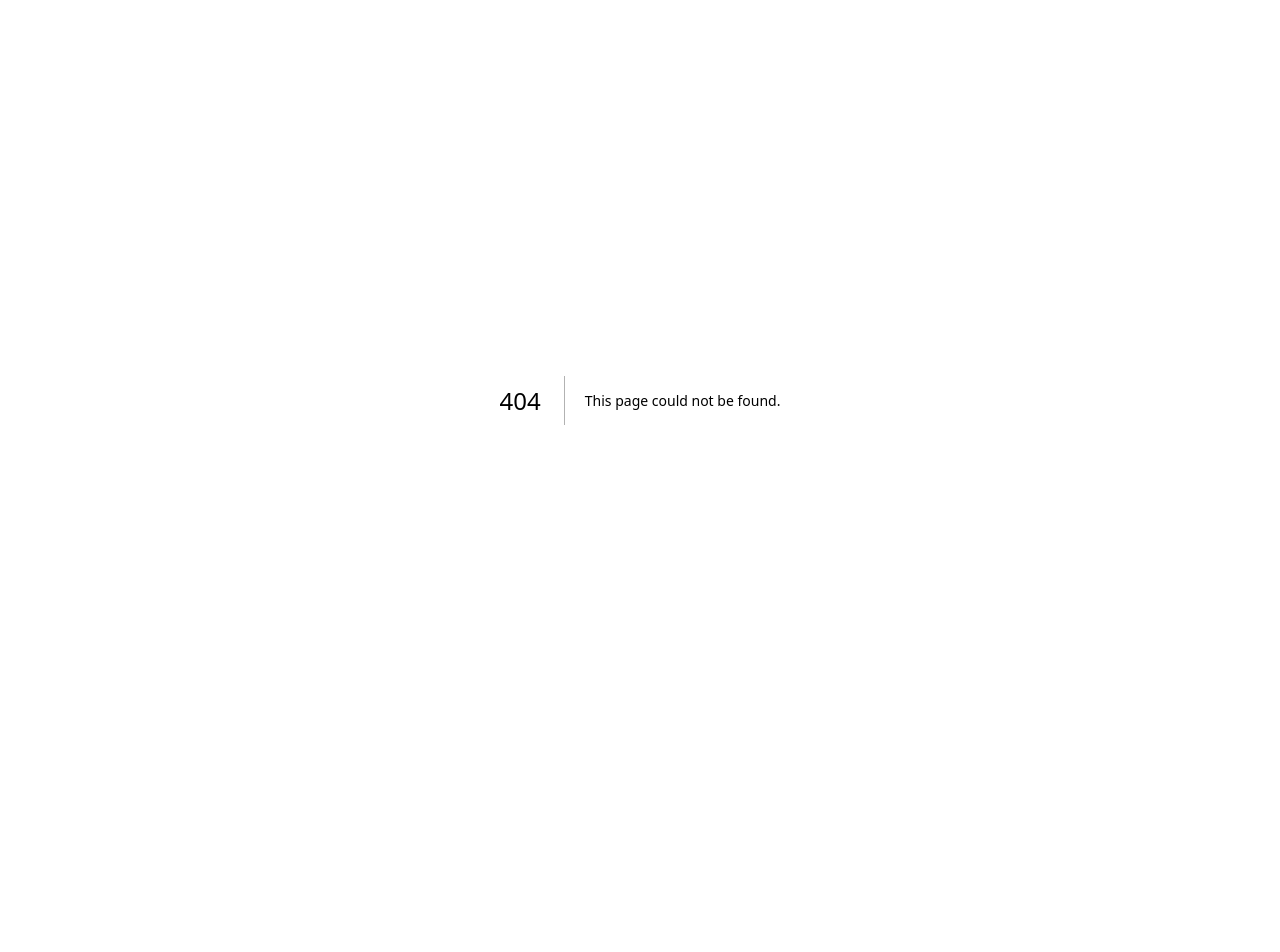
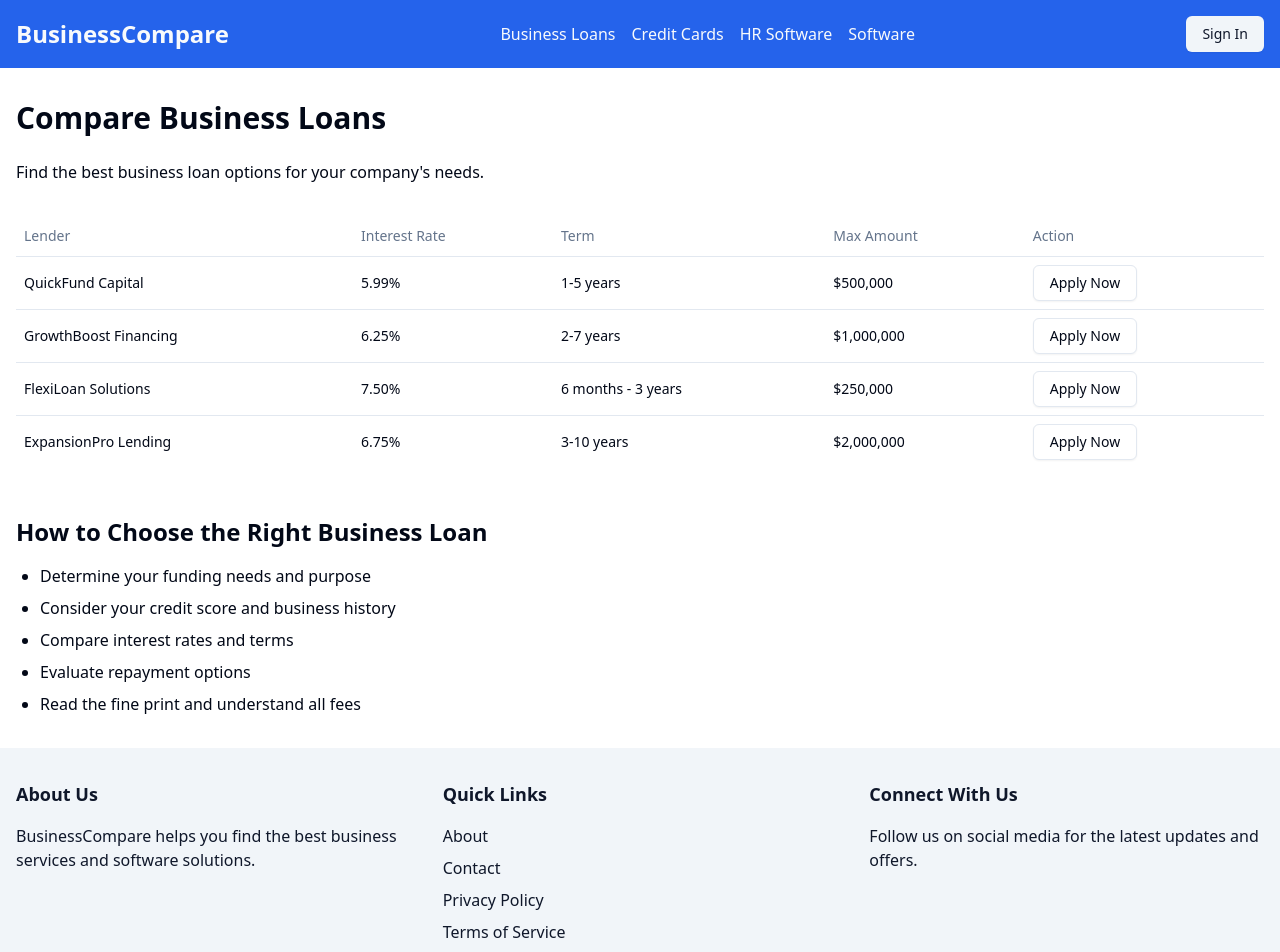
Before and after one commit to ewinney/Compare, a Next.js app: page /loans in a window 1280 px wide. Before the commit this address had no page. Shown: the top 952 px of the page. Before the commit the page ends 800 px from the top, so only its background shows below. Built offline with nearby package versions, Linux system fonts and the light colour scheme.

Commit message:
SOFTGEN MAGIC

```diff
--- /dev/null
+++ b/src/components/Footer.jsx
@@ -0,0 +1,33 @@
+import Link from 'next/link';
+
+export default function Footer() {
+  return (
+    <footer className="bg-secondary text-secondary-foreground">
+      <div className="container mx-auto px-4 py-8">
+        <div className="grid grid-cols-1 md:grid-cols-3 gap-8">
+          <div>
+            <h3 className="text-lg font-semibold mb-4">About Us</h3>
+            <p>BusinessCompare helps you find the best business services and software solutions.</p>
+          </div>
+          <div>
+            <h3 className="text-lg font-semibold mb-4">Quick Links</h3>
+            <ul className="space-y-2">
+              <li><Link href="/about" className="hover:underline">About</Link></li>
+              <li><Link href="/contact" className="hover:underline">Contact</Link></li>
+              <li><Link href="/privacy" className="hover:underline">Privacy Policy</Link></li>
+              <li><Link href="/terms" className="hover:underline">Terms of Service</Link></li>
+            </ul>
+          </div>
+          <div>
+            <h3 className="text-lg font-semibold mb-4">Connect With Us</h3>
+            <p>Follow us on social media for the latest updates and offers.</p>
+            {/* Add social media icons here */}
+          </div>
+        </div>
+        <div className="mt-8 text-center">
+          <p>&copy; 2024 BusinessCompare. All rights reserved.</p>
+        </div>
+      </div>
+    </footer>
+  );
+}
--- /dev/null
+++ b/src/components/Header.jsx
@@ -0,0 +1,25 @@
+import Link from 'next/link';
+import { Button } from '@/components/ui/button';
+
+export default function Header() {
+  return (
+    <header className="bg-primary text-primary-foreground">
+      <div className="container mx-auto px-4 py-4">
+        <div className="flex justify-between items-center">
+          <Link href="/" className="text-2xl font-bold">
+            BusinessCompare
+          </Link>
+          <nav>
+            <ul className="flex space-x-4">
+              <li><Link href="/loans" className="hover:underline">Business Loans</Link></li>
+              <li><Link href="/credit-cards" className="hover:underline">Credit Cards</Link></li>
+              <li><Link href="/hr-software" className="hover:underline">HR Software</Link></li>
+              <li><Link href="/software" className="hover:underline">Software</Link></li>
+            </ul>
+          </nav>
+          <Button variant="secondary">Sign In</Button>
+        </div>
+      </div>
+    </header>
+  );
+}
--- /dev/null
+++ b/src/components/Layout.jsx
@@ -0,0 +1,14 @@
+import Header from './Header';
+import Footer from './Footer';
+
+export default function Layout({ children }) {
+  return (
+    <div className="flex flex-col min-h-screen">
+      <Header />
+      <main className="flex-grow container mx-auto px-4 py-8">
+        {children}
+      </main>
+      <Footer />
+    </div>
+  );
+}
--- a/src/pages/index.js
+++ b/src/pages/index.js
@@ -1,24 +1,44 @@
-import { Button } from "@/components/ui/button"
+import Layout from '@/components/Layout';
+import { Button } from '@/components/ui/button';
+import Link from 'next/link';
 
 export default function Home() {
   return (
-    <div className="flex flex-col items-center justify-center min-h-screen py-2">
-      <main className="flex flex-col items-center justify-center w-full flex-1 px-20 text-center">
-        <h1 className="text-6xl font-bold">
-          Welcome to your App
-        </h1>
+    <Layout>
+      <div className="text-center">
+        <h1 className="text-4xl font-bold mb-6">Compare Business Services and Software</h1>
+        <p className="text-xl mb-8">Find the best solutions for your business needs</p>
 
-        <p className="mt-3 text-2xl">
-          Get started by editing{' '}
-          <code className="p-3 font-mono text-lg bg-gray-100 rounded-md">
-            pages/index.js
-          </code>
-        </p>
+        <div className="grid grid-cols-1 md:grid-cols-2 lg:grid-cols-4 gap-6 mb-12">
+          {['Business Loans', 'Credit Cards', 'HR Software', 'Business Software'].map((category) => (
+            <div key={category} className="bg-card text-card-foreground rounded-lg shadow-md p-6">
+              <h2 className="text-2xl font-semibold mb-4">{category}</h2>
+              <p className="mb-4">Compare top {category.toLowerCase()} options</p>
+              <Link href={`/${category.toLowerCase().replace(' ', '-')}`}>
+                <Button>Compare Now</Button>
+              </Link>
+            </div>
+          ))}
+        </div>
 
-        <div className="flex flex-wrap items-center justify-around max-w-4xl mt-6 sm:w-full">
-          <Button className="mt-4">Hello World</Button>
-        </div>
-      </main>
-    </div>
-  )
+        <section className="mb-12">
+          <h2 className="text-3xl font-bold mb-4">Why Choose BusinessCompare?</h2>
+          <div className="grid grid-cols-1 md:grid-cols-3 gap-6">
+            <div>
+              <h3 className="text-xl font-semibold mb-2">Comprehensive Comparisons</h3>
+              <p>We provide detailed comparisons of various business services and software options.</p>
+            </div>
+            <div>
+              <h3 className="text-xl font-semibold mb-2">Unbiased Reviews</h3>
+              <p>Our expert team offers impartial reviews to help you make informed decisions.</p>
+            </div>
+            <div>
+              <h3 className="text-xl font-semibold mb-2">Time and Money Savings</h3>
+              <p>Save valuable time and resources by finding the best solutions quickly.</p>
+            </div>
+          </div>
+        </section>
+      </div>
+    </Layout>
+  );
 }
--- /dev/null
+++ b/src/pages/loans.js
@@ -0,0 +1,55 @@
+import Layout from '@/components/Layout';
+import { Table, TableBody, TableCell, TableHead, TableHeader, TableRow } from '@/components/ui/table';
+import { Button } from '@/components/ui/button';
+
+const loanOptions = [
+  { name: 'QuickFund Capital', interestRate: '5.99%', term: '1-5 years', maxAmount: '$500,000' },
+  { name: 'GrowthBoost Financing', interestRate: '6.25%', term: '2-7 years', maxAmount: '$1,000,000' },
+  { name: 'FlexiLoan Solutions', interestRate: '7.50%', term: '6 months - 3 years', maxAmount: '$250,000' },
+  { name: 'ExpansionPro Lending', interestRate: '6.75%', term: '3-10 years', maxAmount: '$2,000,000' },
+];
+
+export default function Loans() {
+  return (
+    <Layout>
+      <h1 className="text-3xl font-bold mb-6">Compare Business Loans</h1>
+      <p className="mb-8">Find the best business loan options for your company's needs.</p>
+
+      <Table>
+        <TableHeader>
+          <TableRow>
+            <TableHead>Lender</TableHead>
+            <TableHead>Interest Rate</TableHead>
+            <TableHead>Term</TableHead>
+            <TableHead>Max Amount</TableHead>
+            <TableHead>Action</TableHead>
+          </TableRow>
+        </TableHeader>
+        <TableBody>
+          {loanOptions.map((loan) => (
+            <TableRow key={loan.name}>
+              <TableCell className="font-medium">{loan.name}</TableCell>
+              <TableCell>{loan.interestRate}</TableCell>
+              <TableCell>{loan.term}</TableCell>
+              <TableCell>{loan.maxAmount}</TableCell>
+              <TableCell>
+                <Button variant="outline">Apply Now</Button>
+              </TableCell>
+            </TableRow>
+          ))}
+        </TableBody>
+      </Table>
+
+      <div className="mt-12">
+        <h2 className="text-2xl font-semibold mb-4">How to Choose the Right Business Loan</h2>
+        <ul className="list-disc pl-6 space-y-2">
+          <li>Determine your funding needs and purpose</li>
+          <li>Consider your credit score and business history</li>
+          <li>Compare interest rates and terms</li>
+          <li>Evaluate repayment options</li>
+          <li>Read the fine print and understand all fees</li>
+        </ul>
+      </div>
+    </Layout>
+  );
+}
--- a/src/styles/globals.css
+++ b/src/styles/globals.css
@@ -13,7 +13,7 @@
     --popover: 0 0% 100%;
     --popover-foreground: 222.2 84% 4.9%;
 
-      --primary: 222.2 47.4% 11.2%;
+    --primary: 221.2 83.2% 53.3%;
     --primary-foreground: 210 40% 98%;
 
     --secondary: 210 40% 96.1%;
@@ -30,7 +30,7 @@
 
     --border: 214.3 31.8% 91.4%;
     --input: 214.3 31.8% 91.4%;
-      --ring: 222.2 84% 4.9%;
+    --ring: 221.2 83.2% 53.3%;
 
     --radius: 0.5rem;
   }
@@ -45,7 +45,7 @@
     --popover: 222.2 84% 4.9%;
     --popover-foreground: 210 40% 98%;
 
-      --primary: 210 40% 98%;
+    --primary: 217.2 91.2% 59.8%;
     --primary-foreground: 222.2 47.4% 11.2%;
 
     --secondary: 217.2 32.6% 17.5%;
@@ -62,7 +62,7 @@
 
     --border: 217.2 32.6% 17.5%;
     --input: 217.2 32.6% 17.5%;
-      --ring: 212.7 26.8% 83.9%;
+    --ring: 224.3 76.3% 48%;
   }
 }
 
```
Lines whose indentation alone changed are shown as unchanged.
